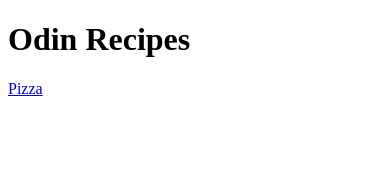
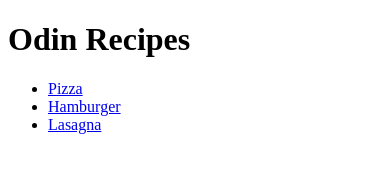
Before and after one commit to Douglas-note/odin-recipes, a plain HTML site: page index.html in a window 390 px wide. Drawn offline with Linux system fonts and the light colour scheme.

Commit message:
two links added
i add two links, one refer to hamburger and the other one refer to lasagna on index

```diff
--- a/index.html
+++ b/index.html
@@ -7,6 +7,10 @@
     </head>
     <body>
         <h1>Odin Recipes</h1>
-        <a href="./recipes/pizza.html" target="_blank" rel="noopener noreferrer">Pizza</a>
+        <ul>
+        <li><a href="./recipes/pizza.html" target="_blank" rel="noopener noreferrer">Pizza</a></li>
+        <li><a href="./recipes/hamburger.html" target="_blank" rel="noopener noreferrer">Hamburger</a></li>
+        <li><a href="./recipes/lasagna.html" target="_blank" rel="noopener noreferrer">Lasagna</a></li>
+    </ul>
     </body>
     </html>
```
